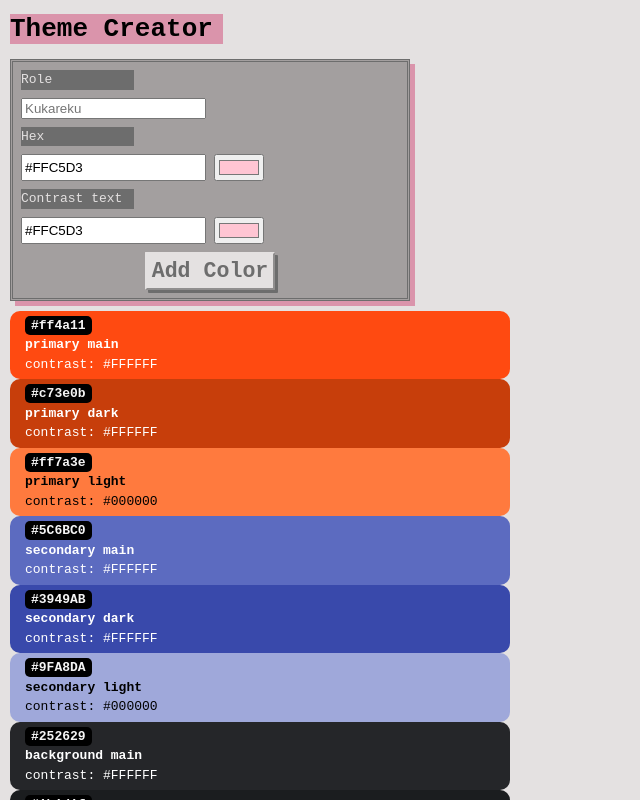
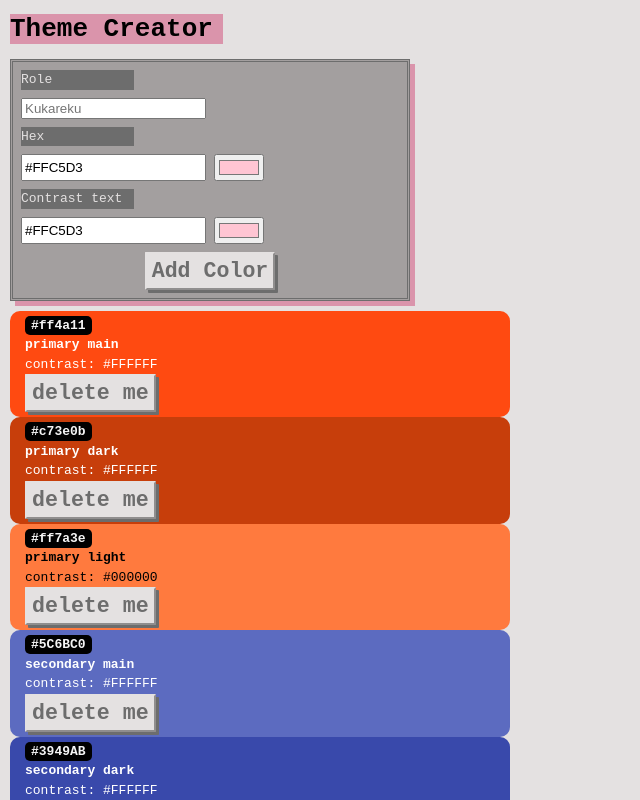
Before and after one commit to ArtemiyShokin/recap-project-4, a React (Vite) app: page / in a window 1280 px wide. Shown: the top 800 px of the page, without its empty margins (0-640 px from the left). Built offline with nearby package versions, Linux system fonts and the light colour scheme.

Commit message:
finally made the delete button work

```diff
--- a/src/App.jsx
+++ b/src/App.jsx
@@ -5,21 +5,31 @@ import Form from "./Components/Form/Form";
 import { useState } from "react";
 import { uid } from "uid";
 
-function createColorCreation(colors) {
-  return colors.map((color) => <Color key={color.id} color={color} />);
-}
-
 function App() {
   const [colorCard, setColorCard] = useState(initialColors);
+
+  function createColorCards(colors) {
+    return colors.map((color) => (
+      <Color
+        key={color.id}
+        color={color}
+        onRemoveColorCard={handleRemoveColorCard}
+      />
+    ));
+  }
+
   function handleAddColorCard(newColorCard) {
     setColorCard([{ id: uid(), ...newColorCard }, ...colorCard]);
+  }
+  function handleRemoveColorCard(incomingId) {
+    setColorCard(colorCard.filter((card) => card.id !== incomingId));
   }
 
   return (
     <>
       <h1>Theme Creator</h1>
       <Form onAddColorCard={handleAddColorCard} />
-      {createColorCreation(colorCard)}
+      {createColorCards(colorCard)}
     </>
   );
 }
--- a/src/Components/Color/Color.jsx
+++ b/src/Components/Color/Color.jsx
@@ -1,6 +1,6 @@
 import "./Color.css";
 
-export default function Color({ color }) {
+export default function Color({ color, onRemoveColorCard }) {
   return (
     <div
       className="color-card__container"
@@ -17,6 +17,16 @@ export default function Color({ color }) {
         >
           contrast: {color.contrastText}{" "}
         </li>
+        <li>
+          <button
+            onClick={() => {
+              console.log("clicked id:", color.id);
+              onRemoveColorCard(color.id);
+            }}
+          >
+            delete me
+          </button>
+        </li>
       </ul>
     </div>
   );
```
